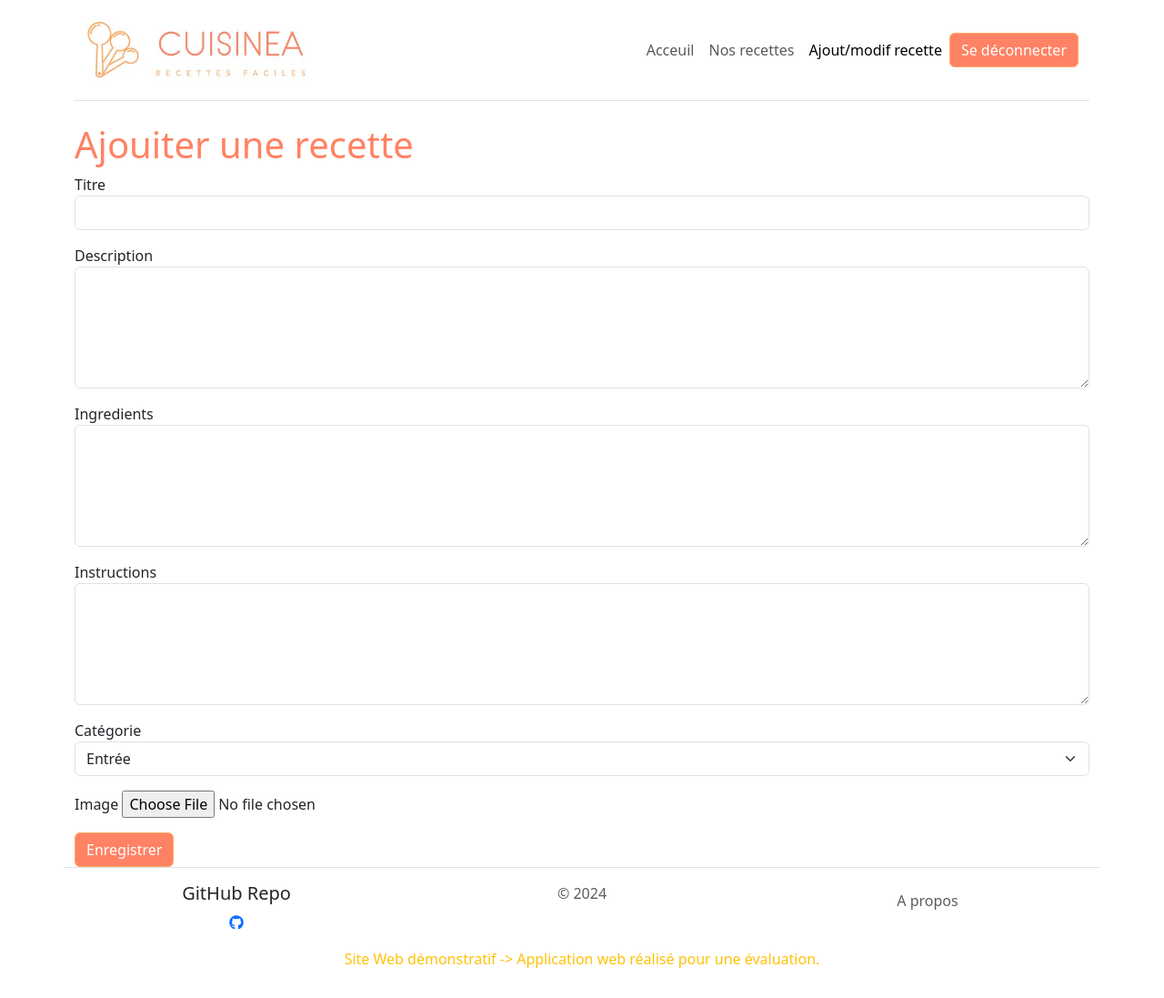
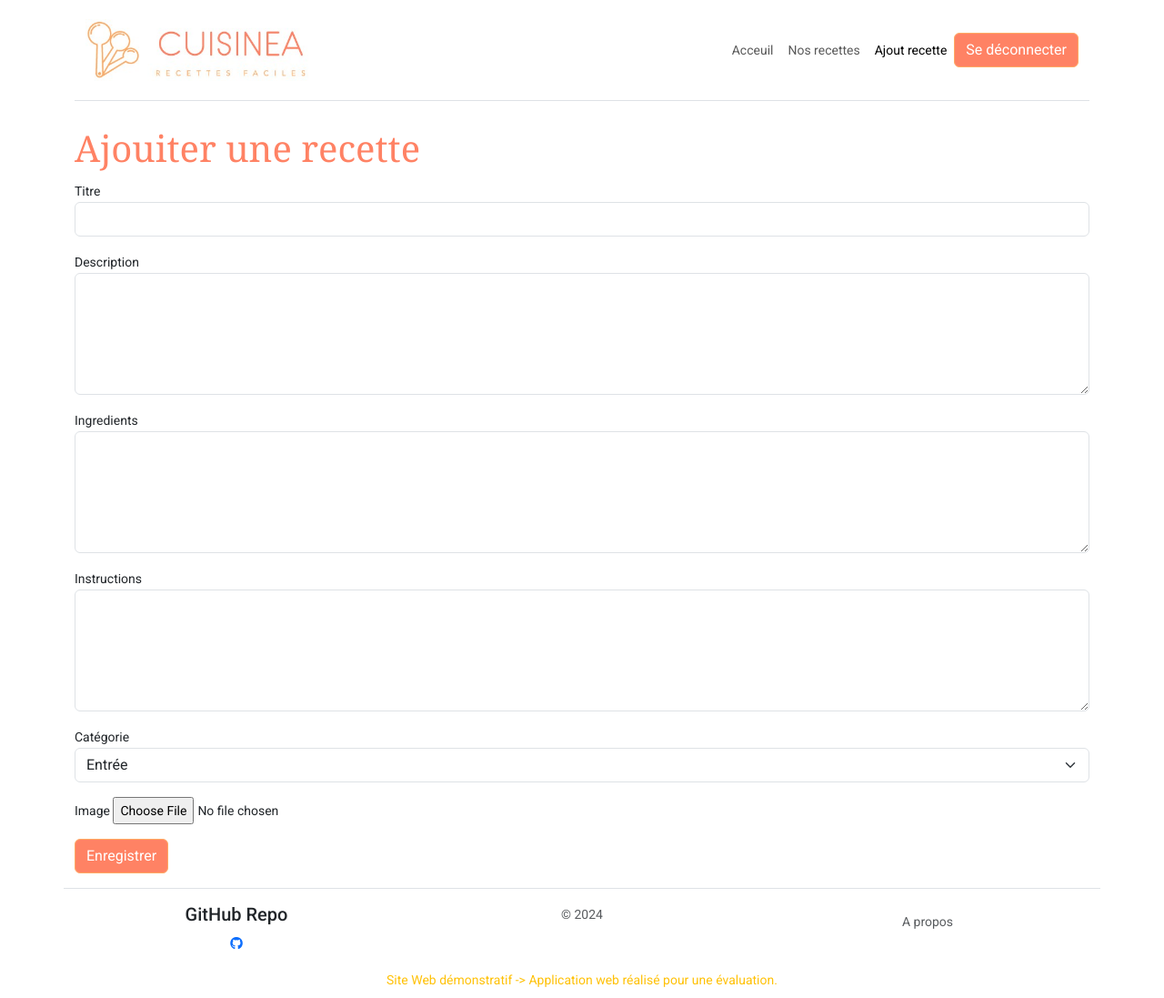
Before and after one commit to Techni-Dan/Cuisinea, a PHP site: page /Cuisinea/ajout_modification_recette.php in a window 1280 px wide. Shown: the whole page at 91% size. Before the commit the page ends 1064 px from the top, so only its background shows below. Run offline with PHP 8.4, Linux system fonts and the light colour scheme; the visitor is signed in with stand-in values (Sample User, id 1); data comes from the database, SQL or seed files in the repository.

Commit message:
add font Roboto & Georgia

```diff
--- a/ajout_modification_recette.php
+++ b/ajout_modification_recette.php
@@ -110,7 +110,7 @@ if (isset($_SESSION['user'])) {
       <label for="file" class="form-lable">Image</label>
       <input type="file" name="file" id="file">
     </div>
-    <input type="submit" value="Enregistrer" name="saveRecipe" class="btn btn-primary">
+    <input type="submit" value="Enregistrer" name="saveRecipe" class="btn btn-primary mb-3">
   </form>
 <?php } else { ?>
   <p>You are not an admin.</p>
--- a/assets/css/override-bootstrap.css
+++ b/assets/css/override-bootstrap.css
@@ -52,7 +52,12 @@
   --bs-nav-pills-link-active-bg: var(--primary);
 }
 
+body {
+  font: 14px / 24px "Roboto";
+}
+
 h1 {
+  font: 40px "Georgia";
   color: var(--primary);
 }
 
--- a/lib/config.php
+++ b/lib/config.php
@@ -6,5 +6,5 @@ define('_HOME_RECIPES_LIMIT_', 3);
 $mainMenu = [
   'index.php' => 'Acceuil',
   'recettes.php' => 'Nos recettes',
-  'ajout_modification_recette.php' => 'Ajout/modif recette'
+  'ajout_modification_recette.php' => 'Ajout recette'
  ];
--- a/templates/header.php
+++ b/templates/header.php
@@ -30,6 +30,9 @@ $currentPage = basename($_SERVER['SCRIPT_NAME']);
   <link href="https://cdn.jsdelivr.net/npm/bootstrap@5.3.3/dist/css/bootstrap.min.css" rel="stylesheet" integrity="sha384-QWTKZyjpPEjISv5WaRU9OFeRpok6YctnYmDr5pNlyT2bRjXh0JMhjY6hW+ALEwIH" crossorigin="anonymous">
   <link href="assets/css/override-bootstrap.css" rel="stylesheet">
   <link href="assets/css/style.css" rel="stylesheet">
+  <link rel="preconnect" href="https://fonts.googleapis.com">
+	<link rel="preconnect" href="https://fonts.gstatic.com" crossorigin>
+	<link href="https://fonts.googleapis.com/css2?family=Roboto:ital,wght@0,100;0,300;0,400;0,500;0,700;0,900;1,100;1,300;1,400;1,500;1,700;1,900&display=swap" rel="stylesheet">
   <script src="https://cdn.jsdelivr.net/npm/bootstrap@5.3.3/dist/js/bootstrap.bundle.min.js" integrity="sha384-YvpcrYf0tY3lHB60NNkmXc5s9fDVZLESaAA55NDzOxhy9GkcIdslK1eN7N6jIeHz" crossorigin="anonymous"></script>
 </head>
 
```
